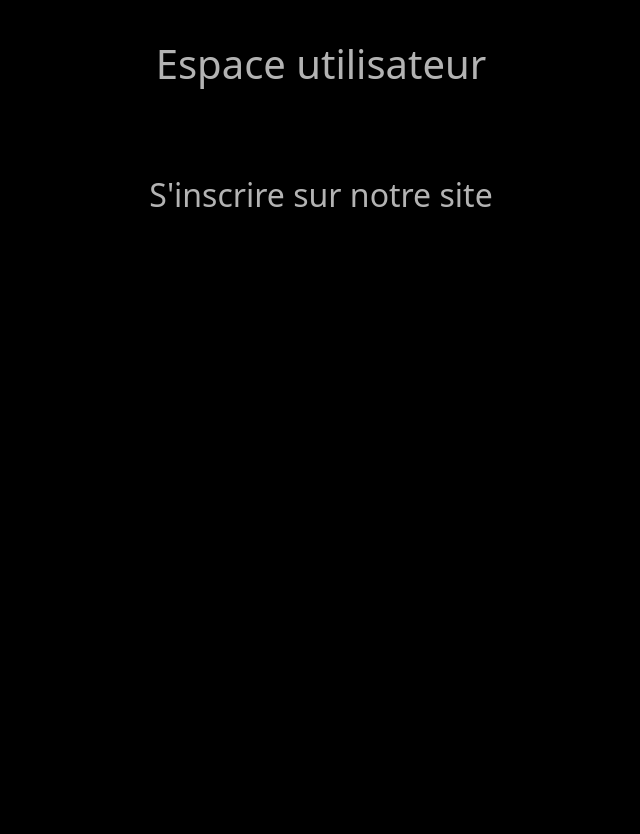
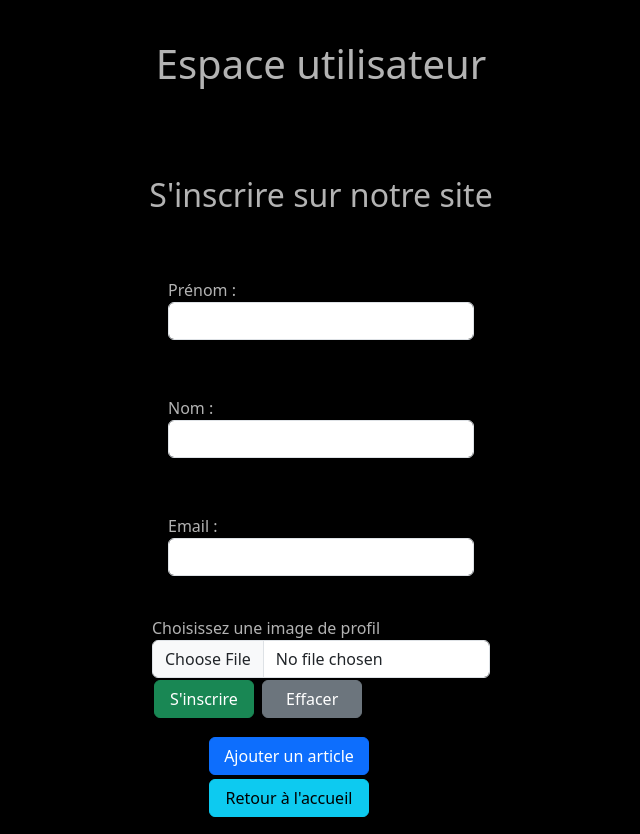
Before and after one commit to benoitsouillat/e_commerce_training, a PHP site: page /php/register.php in a window 1280 px wide. Shown: the whole page, without its empty margins (319-959 px from the left). Before the commit the page ends 207 px from the top, so only its background shows below. Run offline with PHP 8.4, Linux system fonts and the light colour scheme.

Commit message:
created formulaire and connect users on DB

```diff
--- a/bdd_create.php
+++ b/bdd_create.php
@@ -4,8 +4,7 @@ require_once(__DIR__ . '/php/components/connection.php');
 
 $table_merchandise = "CREATE TABLE `e_boutique`. `merchandise` (`id` INT NOT NULL AUTO_INCREMENT , `name` VARCHAR(50) NOT NULL , `price` INT NOT NULL DEFAULT '1' , `description` VARCHAR(255) NOT NULL , `img_path` VARCHAR(255) NOT NULL , PRIMARY KEY (`id`)) ENGINE = InnoDB;";
 
-$table_users = "
-
-";
+$table_users = "CREATE TABLE `e_boutique`.`users` (`id` INT NOT NULL AUTO_INCREMENT , `firstname` VARCHAR(50) NOT NULL , `lastname` VARCHAR(50) NOT NULL , `role` VARCHAR(15) NOT NULL DEFAULT 'utilisateur' , `img_profil_path` VARCHAR(255) NOT NULL DEFAULT '/media/users/default.jpg' , `email` VARCHAR(255) NOT NULL , PRIMARY KEY (`id`)) ENGINE = InnoDB;";
 
 $conn->exec($table_merchandise);
+$conn->exec($table_users);
--- a/php/components/sql.php
+++ b/php/components/sql.php
@@ -2,8 +2,9 @@
 require_once(__DIR__ . '/connection.php');
 
 $all_items = "SELECT * FROM merchandise";
+$all_users = "SELECT * FROM users";
 
-// Insertion SQL des données du formulaire
+// Insertion SQL des données du formulaire de la galerie
 $insert_sql = "INSERT INTO merchandise (name, price, description, img_path) VALUES (:name, :price, :description, :img_path)";
 
 function select_id($id)
@@ -15,3 +16,8 @@ function update_query($id)
 {
     return ("UPDATE merchandise SET name = :name, price = :price, description = :description, img_path = :img_path WHERE id = $id");
 };
+
+function insert_user()
+{
+    return "INSERT INTO users (firstname, lastname, email, img_profil_path) VALUES (:firstname, :lastname, :email, :img_profil_path)";
+}
--- a/php/register.php
+++ b/php/register.php
@@ -7,22 +7,41 @@
     <title>S'inscrire</title>
     <?php
     require_once(__DIR__ . '/../src/headlinks.php');
-    require_once(__DIR__ . '/components/sql.php');
     ?>
 </head>
 
-<body>
+<body class="d-flex flex-column justify-content-center align-items-center">
     <h1>Espace utilisateur</h1>
     <h2> S'inscrire sur notre site </h2>
-
     <section class="register_bloc">
-        <form>
-
+        <form method="post" action="./users/register_user.php" enctype="multipart/form-data">
+            <div class="form-group p-2 m-2">
+                <label for="firstname">Prénom : </label>
+                <input class="form-control" type="text" name="firstname" id="firstname" required>
+            </div>
+            <br>
+            <div class="form-group p-2 m-2">
+                <label for="lastname">Nom : </label>
+                <input class="form-control" type="text" name="lastname" id="lastname" required>
+            </div>
+            <br>
+            <div class="form-group p-2 m-2">
+                <label for="email">Email : </label>
+                <input class="form-control" type="email" name="email" id="email" required>
+            </div>
+            <br>
+            <div class="form-group p2 m2">
+                <input type="hidden" name="MAX_FILE_SIZE" value="5000000">
+                <label for="profil_img">Choisissez une image de profil</label>
+                <input class="form-control" type="file" name="profil_img" id="profil_img">
+            </div>
+            <button type="submit" class="btn btn-success">S'inscrire</button>
+            <button type="reset" class="btn btn-secondary">Effacer</button>
         </form>
     </section>
-
-
-
+    <div class="action_container">
+        <a href="./form_add_item.php" class="btn btn-primary">Ajouter un article</a>
+        <a href="../index.php" class="btn btn-info">Retour à l'accueil</a>
 </body>
 
 </html>
```
Also changed, not shown: php/users/register_user.php (added, +40 -0 lines).
